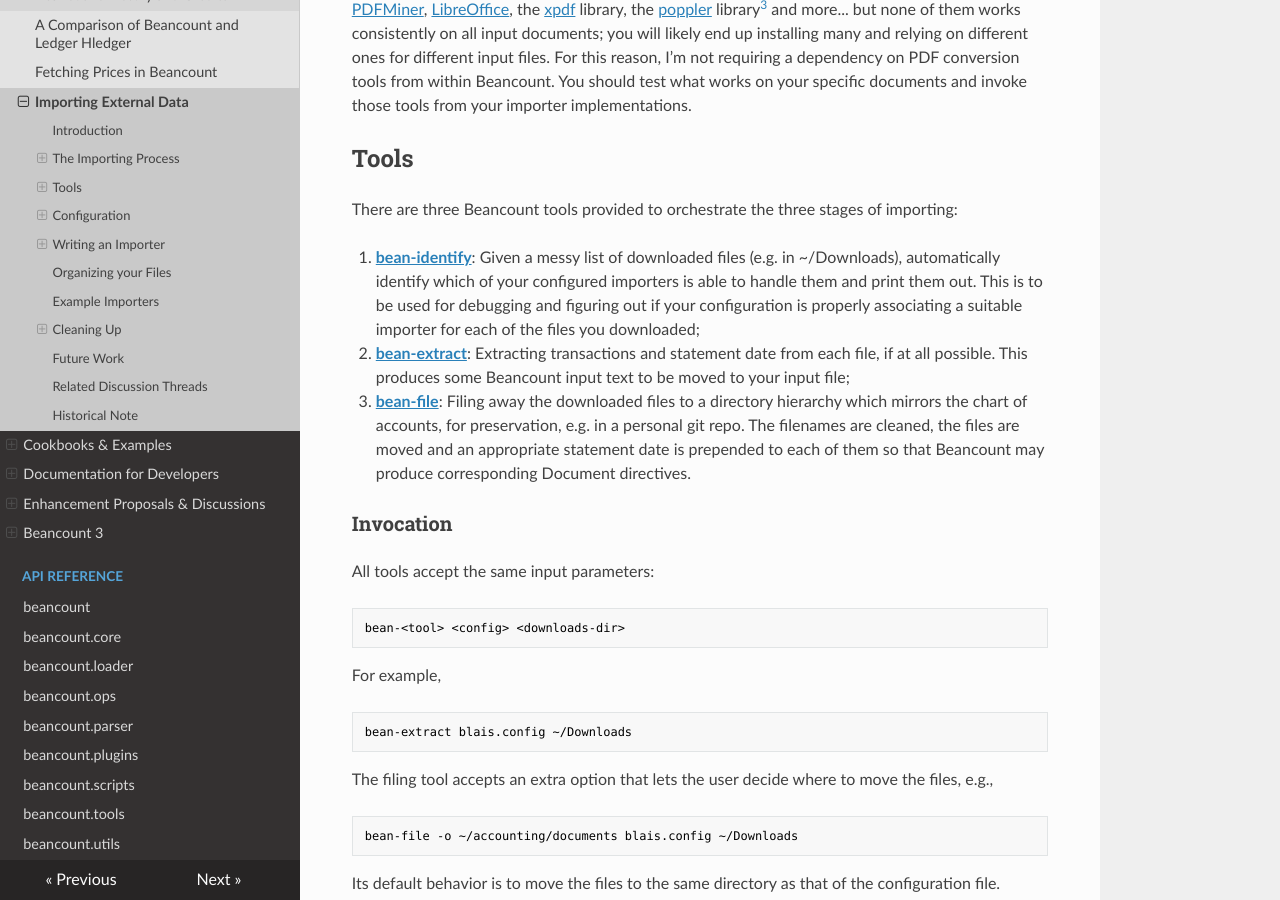
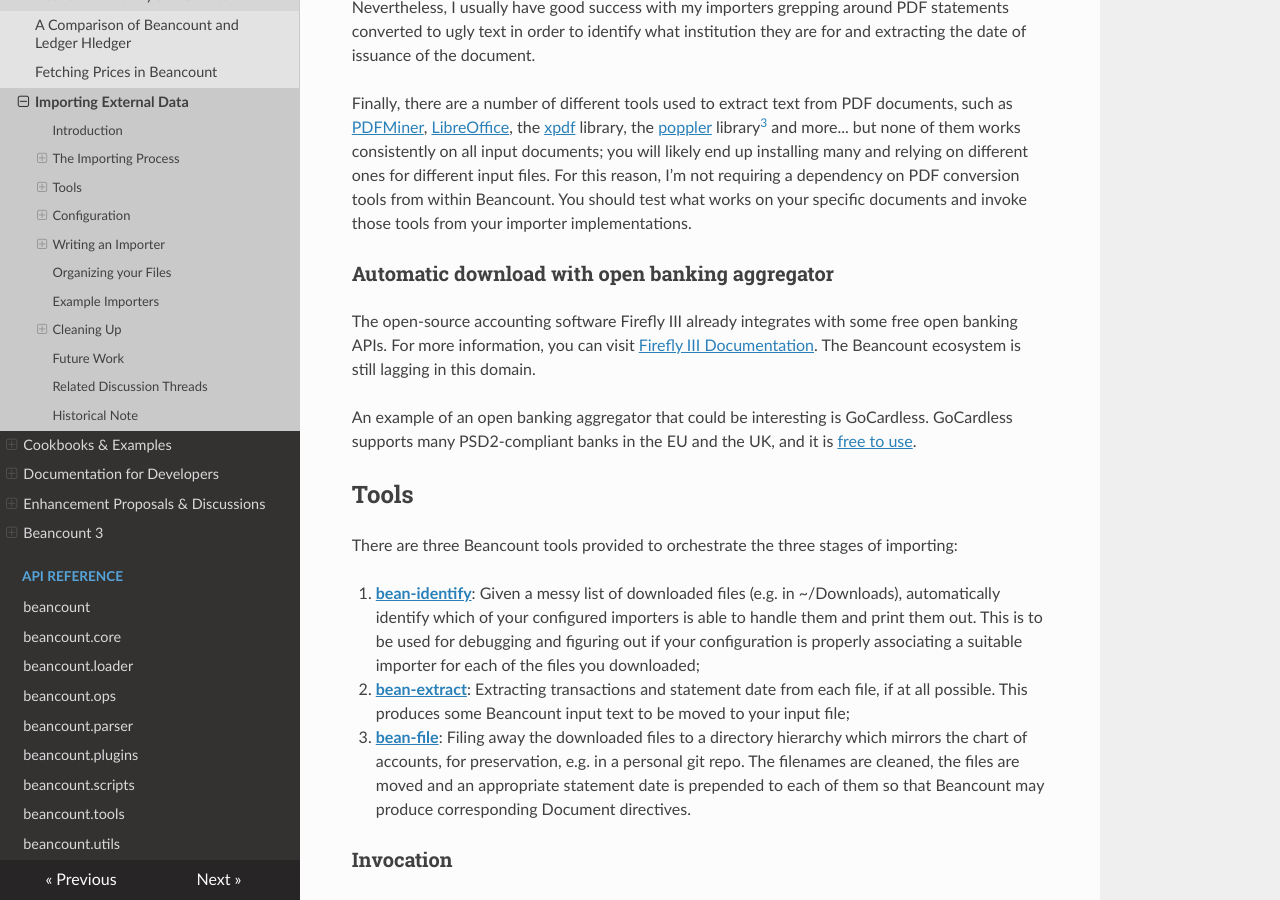
Before and after one commit to beancount/docs, an MkDocs documentation site: the page built from docs/importing_external_data.md, in a window 1280 px wide and 900 px high, scrolled down 3772 px. Built offline with MkDocs 1.6.1, drawn with Linux system fonts in a browser that asks for light colours; some of the changed text lies outside the part shown.

Commit message:
Re-generate docs

```diff
--- a/docs/importing_external_data.md
+++ b/docs/importing_external_data.md
@@ -90,7 +90,11 @@
 
 While I’m not scripting the fetching, I think it’s possible to do so on some sites. That work is left for you to implement where you think it’s worth the time.
 
-### Typical Downloads<a id="typical-downloads"></a>
+However, today, thanks to the open banking project, we have universal APIs that allow for the quick and reliable download of transactions from multiple bank accounts.
+
+### Manual download<a id="manual-download"></a>
+
+#### Typical Downloads<a id="typical-downloads"></a>
 
 Here’s a description of the typical kinds of files involved; this describes my use case and what I’ve managed to do. This should give you a qualitative sense of what’s involved.
 
@@ -102,13 +106,19 @@
 
 -   **Cash transactions**: I have to enter those by hand. I only book non-food expenses as individual transactions directly, and for food maybe once every six months I'll count my wallet balance and insert a summarizing transaction for each month to debit away the cash account towards food to make it balance. If you do this, you end up with surprisingly little transactions to type manually, maybe just a few each week (it depends on lifestyle choices, for me this works). When I’m on the go, I just note those on my phone in Google Keep and eventually transcribe them after they accumulate.
 
-### Extracting Data from PDF Files<a id="extracting-data-from-pdf-files"></a>
+#### Extracting Data from PDF Files<a id="extracting-data-from-pdf-files"></a>
 
 I've made some headway toward converting data from PDF files, which is a common need, but it's incomplete; it turns out that fully automating table extraction from PDF isn't easy in the general case. I have some code that is close to working and will release it when the time is right. Otherwise, the best FOSS solution I’ve found for this is a tool called [<u>TabulaPDF</u>](http://tabula.technology/) but you still need to manually identify where the tables of data are located on the page; you may be able to automate some fetching using its sister project [<u>tabula-java</u>](https://github.com/tabulapdf/tabula-java).
 
 Nevertheless, I usually have good success with my importers grepping around PDF statements converted to ugly text in order to identify what institution they are for and extracting the date of issuance of the document.
 
 Finally, there are a number of different tools used to extract text from PDF documents, such as [<u>PDFMiner</u>](https://pypi.python.org/pypi/pdfminer2), [<u>LibreOffice</u>](https://www.libreoffice.org), the [<u>xpdf</u>](http://www.tutorialspoint.com/unix_commands/pdftotext.htm) library, the [<u>poppler</u>](https://poppler.freedesktop.org/) library[^3] and more... but none of them works consistently on all input documents; you will likely end up installing many and relying on different ones for different input files. For this reason, I’m not requiring a dependency on PDF conversion tools from within Beancount. You should test what works on your specific documents and invoke those tools from your importer implementations.
+
+### Automatic download with open banking aggregator<a id="automatic-download-with-open-banking-aggregator"></a>
+
+The open-source accounting software Firefly III already integrates with some free open banking APIs. For more information, you can visit [<u>Firefly III Documentation</u>](https://docs.firefly-iii.org/how-to/data-importer/import/gocardless/). The Beancount ecosystem is still lagging in this domain.
+
+An example of an open banking aggregator that could be interesting is GoCardless. GoCardless supports many PSD2-compliant banks in the EU and the UK, and it is [<u>free to use</u>](https://nordigen.medium.com/were-launching-a-free-psd2-data-api-for-europe-941f6298c0dc).
 
 ## Tools<a id="tools"></a>
 
```
Also changed, not shown: docs/a_comparison_of_beancount_and_ledger_hledger.md (+2 -2 lines), docs/external_contributions.md (+2 -0 lines), docs/tutorial_example.md (+2 -8 lines).
